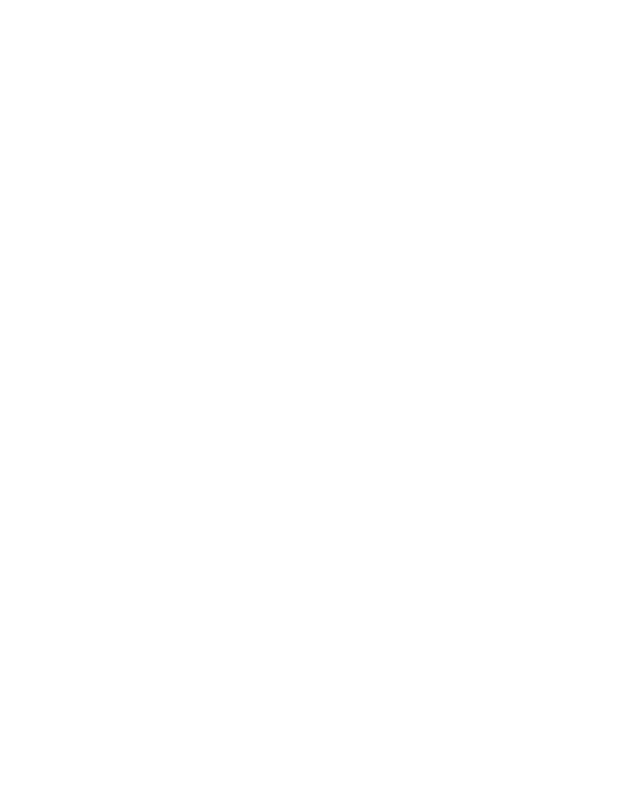
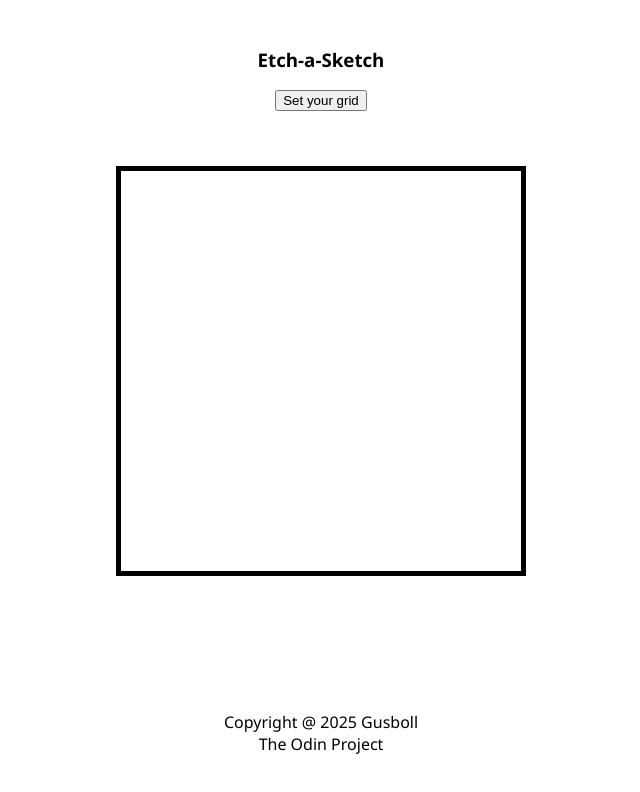
Before and after one commit to gusboll/project-etch-a-sketch, a plain HTML site: page index.html in a window 1280 px wide. Shown: the whole page, without its empty margins (319-959 px from the left). Drawn offline with Linux system fonts and the light colour scheme.

Commit message:
add the ui and code for the project
added the rest of html, as well as js and css for the top project

```diff
--- a/index.html
+++ b/index.html
@@ -4,12 +4,26 @@
     <meta charset="UTF-8">
     <meta name="viewport" content="width=device-width, initial-scale=1.0">
     <title>Etch-a-Sketch!</title>
-    <script src="script.js" defer></script>
     <link rel="stylesheet" href="style.css">
 </head>
 <body>
+    <div class="header">
+        <h3>Etch-a-Sketch</h3>
+        <button class="btn" id="btn">Set your grid</button>
+    </div>
 
 
 
+    <div class="middle">
+        <div class="container"></div>
+    </div>
+
+
+
+    <div class="footer">
+        <p>Copyright @ 2025 <a href="https://github.com/gusboll">Gusboll</a></p>
+        <p>The Odin Project</p>
+    </div>
+    <script src="script.js" defer></script>
 </body>
 </html>
--- a/script.js
+++ b/script.js
@@ -0,0 +1,47 @@
+const container = document.querySelector(".container");
+let divs = [];
+//for (let i = 0; i<256; i++){
+    //const div = document.createElement("div")
+    //div.style.width = "25px";
+    //div.style.height = "25px";
+    //container.appendChild(div);
+    //divs.push(div);
+//}
+
+
+
+//popup asking the number of squares per side of the new grid
+
+const button = document.querySelector(".btn");
+button.addEventListener("click", function(){
+    const userWidth = prompt("Set your width");
+    const userHeight = prompt("Set your height");
+    let gridNumber = userWidth * userHeight;
+
+    if (gridNumber === 0){
+        alert("Invalid numbers, set your grid again")
+        return;
+    } else if (userWidth !== userHeight){
+        alert("You grid may be distorted. If you do not want it to be distorted, you must set the same width and lenght");
+    }
+
+    function setGrid(){
+        container.innerHTML = "";
+        divs = [];
+        const baseWidthPercent = 100 / userWidth;
+
+        for (let i = 0; i<gridNumber; i++){
+            const div = document.createElement("div");
+            div.style.flexBasis = `${baseWidthPercent}%`;
+            div.style.aspectRatio = "1 / 1";
+            container.appendChild(div);
+            divs.push(div);
+        }
+        divs.forEach(function(div){
+            div.addEventListener("mouseover", function(){
+                div.style.backgroundColor = "black";
+            })
+        })
+    }
+    setGrid();
+})
--- a/style.css
+++ b/style.css
@@ -0,0 +1,48 @@
+body{
+    font-family: 'Segoe UI', Tahoma, Geneva, Verdana, sans-serif;
+    display: flex;
+    flex-direction: column;
+}
+
+.header {
+    display: flex;
+    justify-content: center;
+    margin-bottom: 50px;
+    margin-top: 20px;
+    flex-direction: column;
+    align-items: center;
+}
+.container{
+    width: 400px;
+    height: 400px;
+    margin: 5px;
+    border: 5px;
+    border-style: solid;
+    border-color: black;
+    display: flex;
+    gap: 0px;
+    flex-wrap: wrap;
+    justify-content: space-between;
+}
+
+.middle {
+    display: flex;
+    justify-content: center;
+}
+
+.footer {
+    display: flex;
+    flex-direction: column;
+    align-items: center;
+    margin-top: 130px;
+    margin-bottom: 15px;
+}
+
+p {
+    margin: 0px;
+}
+
+a {
+    text-decoration: none;
+    color: black;
+}
```
